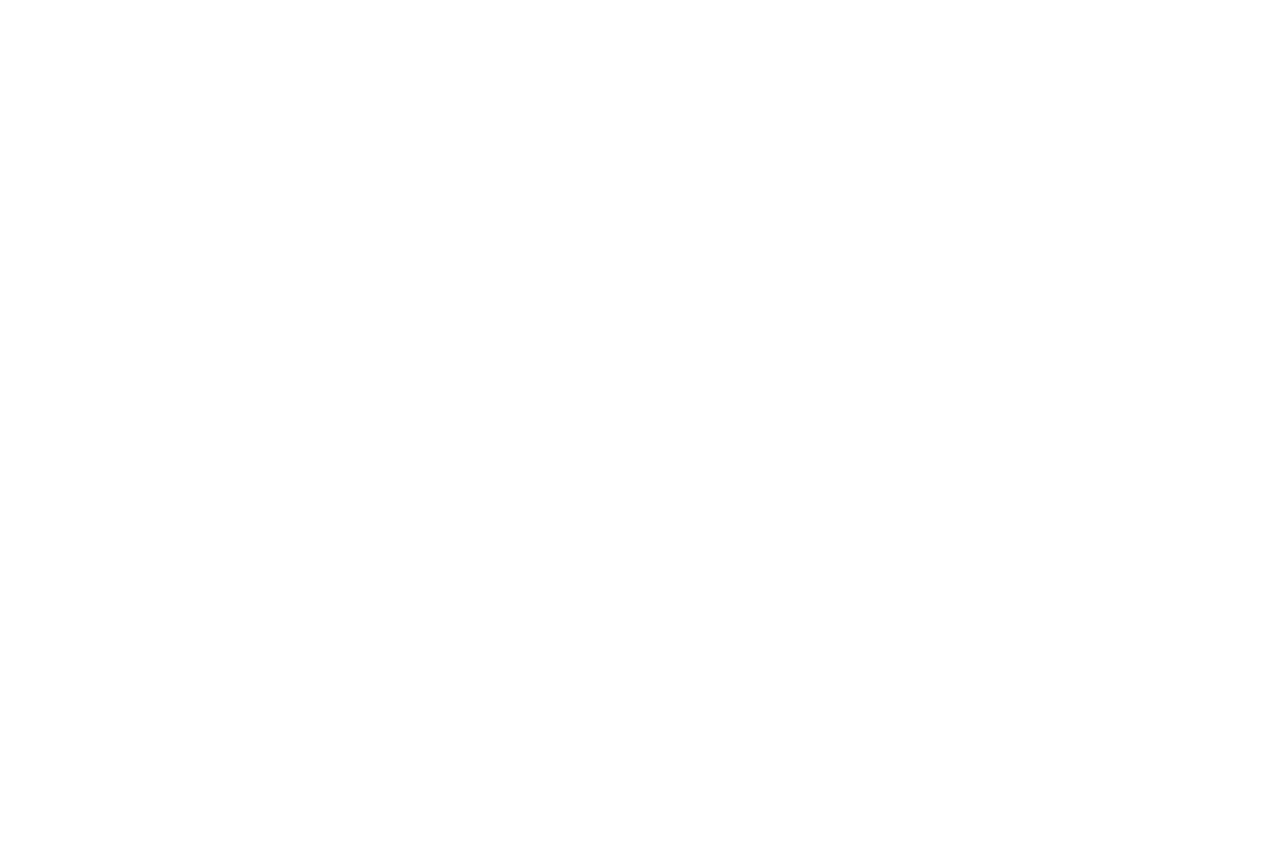
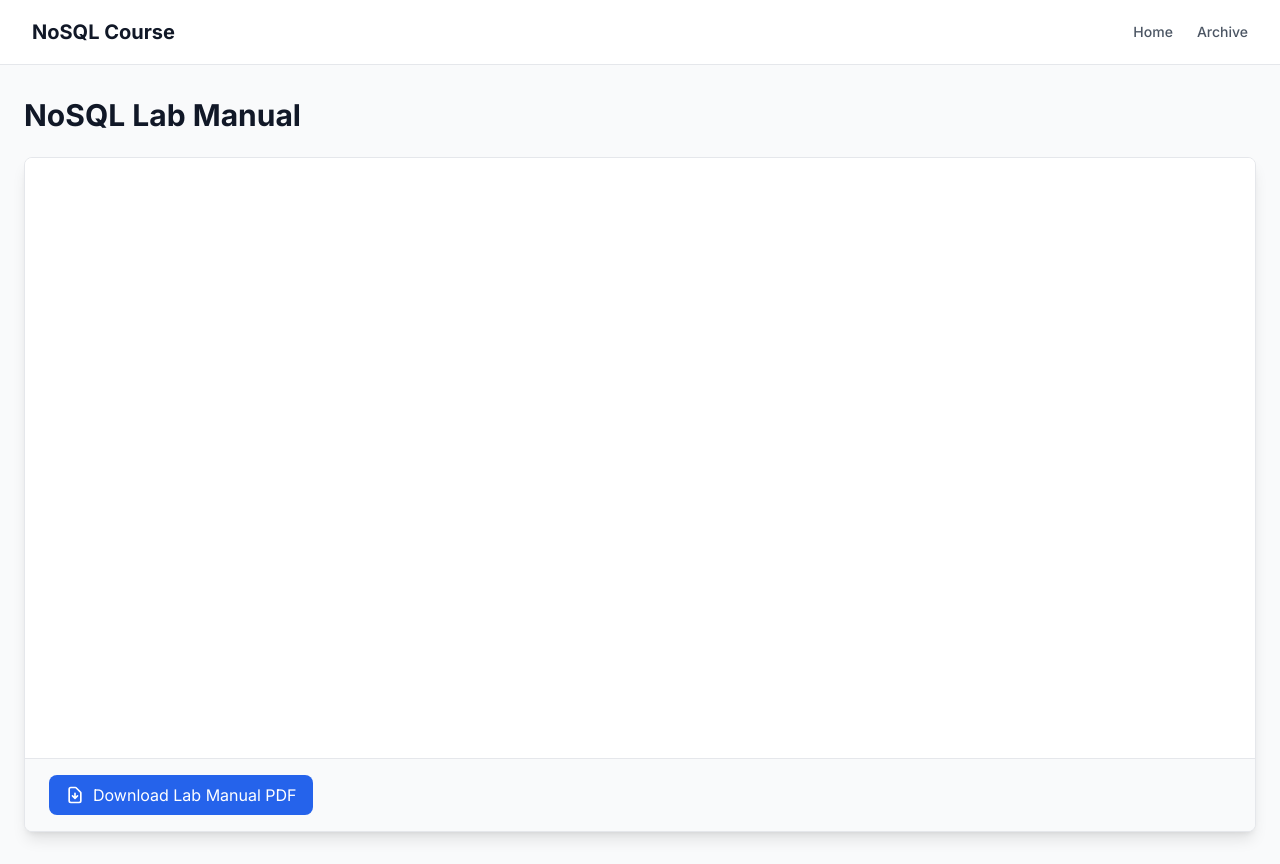
Before and after one commit to vivekjindal24/latikajindal-portfolio-v, a Next.js app: page /courses/nosql/lab-manual in a window 1280 px wide. Before the commit this address had no page. Before the commit the page ends 800 px from the top, so only its background shows below. Built offline with nearby package versions, Linux system fonts and the light colour scheme.

Commit message:
feat: add NoSQL lab manual page, sync publications with resume, wire CV download

```diff
--- /dev/null
+++ b/app/courses/nosql/lab-manual/page.tsx
@@ -0,0 +1,28 @@
+export default function NoSqlLabManualPage() {
+  return (
+    <div className="max-w-7xl mx-auto px-6 py-8">
+      <h1 className="text-3xl font-bold text-gray-900 mb-6">NoSQL Lab Manual</h1>
+      <div className="bg-white rounded-lg shadow-lg border border-gray-200 overflow-hidden">
+        <div className="w-full h-[calc(100vh-200px)]">
+          <iframe
+            src="/NOSQL Lab Manual.pdf"
+            className="w-full h-full"
+            title="NoSQL Lab Manual"
+          />
+        </div>
+        <div className="px-6 py-4 bg-gray-50 border-t border-gray-200">
+          <a
+            href="/NOSQL Lab Manual.pdf"
+            download
+            className="inline-flex items-center px-4 py-2 bg-blue-600 text-white rounded-lg hover:bg-blue-700 transition-colors"
+          >
+            <svg className="w-5 h-5 mr-2" fill="none" stroke="currentColor" viewBox="0 0 24 24">
+              <path strokeLinecap="round" strokeLinejoin="round" strokeWidth={2} d="M12 10v6m0 0l-3-3m3 3l3-3m2 8H7a2 2 0 01-2-2V5a2 2 0 012-2h5.586a1 1 0 01.707.293l5.414 5.414a1 1 0 01.293.707V19a2 2 0 01-2 2z" />
+            </svg>
+            Download Lab Manual PDF
+          </a>
+        </div>
+      </div>
+    </div>
+  );
+}
--- a/app/courses/nosql/page.tsx
+++ b/app/courses/nosql/page.tsx
@@ -19,6 +19,9 @@ export default function NoSQLCourse() {
           <Link href={`/courses/nosql/${materials[0].id}`} className="inline-flex items-center gap-2 bg-blue-600 text-white font-semibold py-3 px-6 rounded-lg hover:bg-blue-700 transition-colors">
             <BookOpen size={18} />
             Start Unit 1
+          </Link>
+          <Link href="/courses/nosql/lab-manual" className="bg-white text-gray-700 font-semibold py-3 px-6 rounded-lg border-2 border-gray-300 hover:border-gray-400 transition-colors">
+            Lab Manual
           </Link>
           <Link href="/courses/archive" className="bg-white text-gray-700 font-semibold py-3 px-6 rounded-lg border-2 border-gray-300 hover:border-gray-400 transition-colors">
             View Archive
--- a/components/HeroSection.tsx
+++ b/components/HeroSection.tsx
@@ -94,7 +94,8 @@ export default function HeroSection() {
           </a>
 
           <a
-            href="#"
+            href="/Dr_Latika_Jindal_CV.docx"
+            download
             className="inline-flex items-center gap-2 px-6 py-3 border-2 border-white text-white font-semibold rounded-lg hover:bg-white hover:text-navy transition-all hover:scale-105"
           >
             <Download size={20} />
--- a/components/PublicationsSection.tsx
+++ b/components/PublicationsSection.tsx
@@ -141,6 +141,62 @@ const publications = [
     year: "2022",
     doi: "https://doi.org/10.1049/cmu2.12538",
     type: "Journal"
+  },
+  {
+    authors: "L. Mehrotra, P. S. Saxena, and N. V. Doohan",
+    title: "A Data Classification Model: For Effective Classification of Intrusion in an Intrusion Detection System Based on Decision Tree Learning Algorithm",
+    journal: "Lecture Notes in Networks and Systems, vol. 9, Springer, Singapore, Nov. 2017",
+    year: "2017",
+    doi: "https://doi.org/10.1007/978-981-10-3932-4_7",
+    type: "Book Chapter"
+  },
+  {
+    authors: "L. Mehrotra, P. S. Saxena, and N. V. Doohan",
+    title: "Implementation of Modified ID3 Algorithm",
+    journal: "Lecture Notes in Networks and Systems, vol. 9, Springer, Singapore, Nov. 2017",
+    year: "2017",
+    doi: "https://doi.org/10.1007/978-981-10-3932-4_6",
+    type: "Book Chapter"
+  },
+  {
+    authors: "L. Mehrotra and P. S. Saxena",
+    title: "An Assessment Report on Statistics-Based and Signature-Based Intrusion Detection Techniques",
+    journal: "Advances in Intelligent Systems and Computing, vol. 625, Springer, Singapore, Oct. 2017",
+    year: "2017",
+    doi: "https://doi.org/10.1007/978-981-10-5508-9_31",
+    type: "Book Chapter"
+  },
+  {
+    authors: "N. S. Holkar and L. Mehrotra",
+    title: "Analysis of Power Utilization and Different Routing Protocols in Mobile Ad Hoc Network (MANET)",
+    journal: "International Journal of Advanced Research in Computer Engineering & Technology (IJARCET)",
+    year: "",
+    doi: "",
+    type: "Journal"
+  },
+  {
+    authors: "L. Mehrotra",
+    title: "High Tech Trash: Facts, Figures and Recycling",
+    journal: "Proc. National Conference on Green Computing and E-Pragati",
+    year: "",
+    doi: "",
+    type: "Conference"
+  },
+  {
+    authors: "L. Mehrotra",
+    title: "Green Computing: A Social Responsibility of Government, Product Manufacturers and Customers",
+    journal: "Proc. National Workshop on Recent Trends in Computational Intelligence, CIIT",
+    year: "",
+    doi: "",
+    type: "Conference"
+  },
+  {
+    authors: "L. Mehrotra",
+    title: "Analysis of Power Utilization and Different Routing Protocols in Mobile Ad Hoc Network (MANET)",
+    journal: "Proc. National Conference on Current Trends in Cloud Computing and Big Data, JNU, Jaipur",
+    year: "",
+    doi: "",
+    type: "Conference"
   }
 ];
 
```
Also changed, not shown: 2 other files (tests, documents, lock files or other folders).
